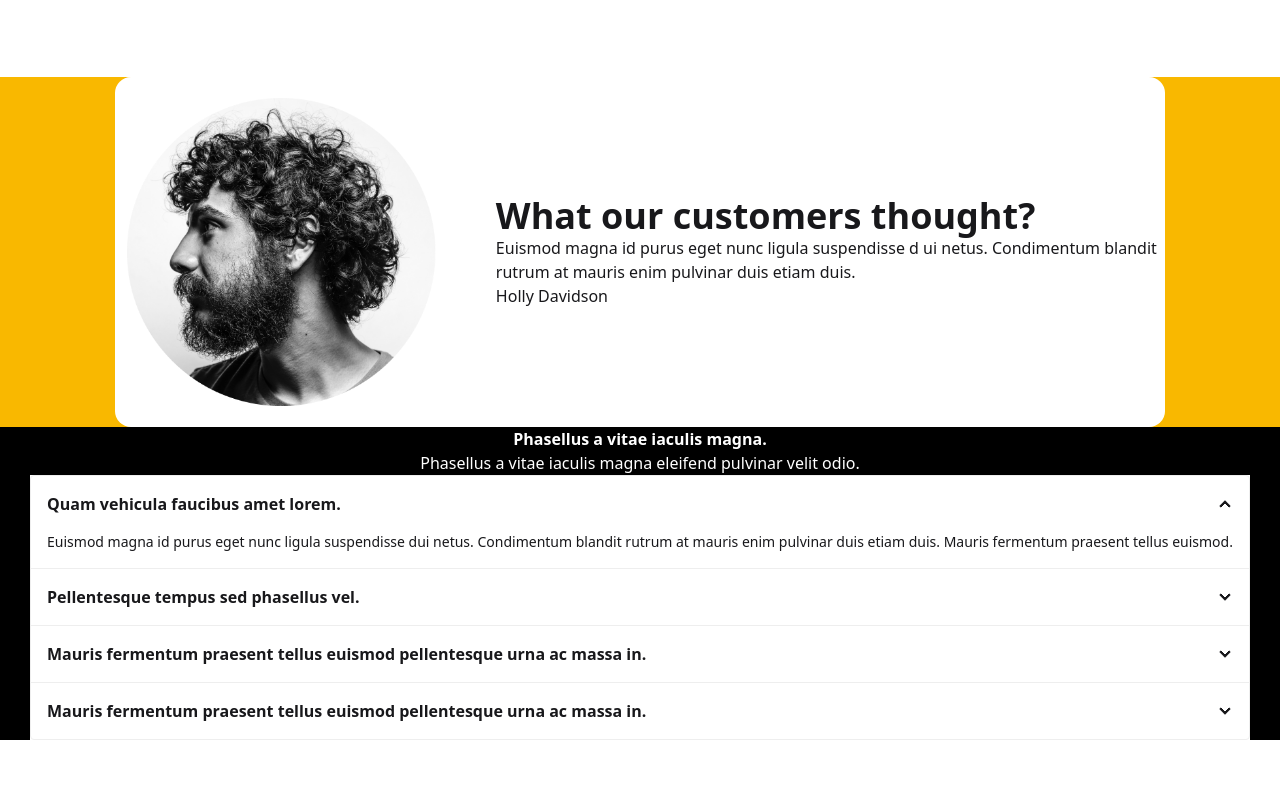
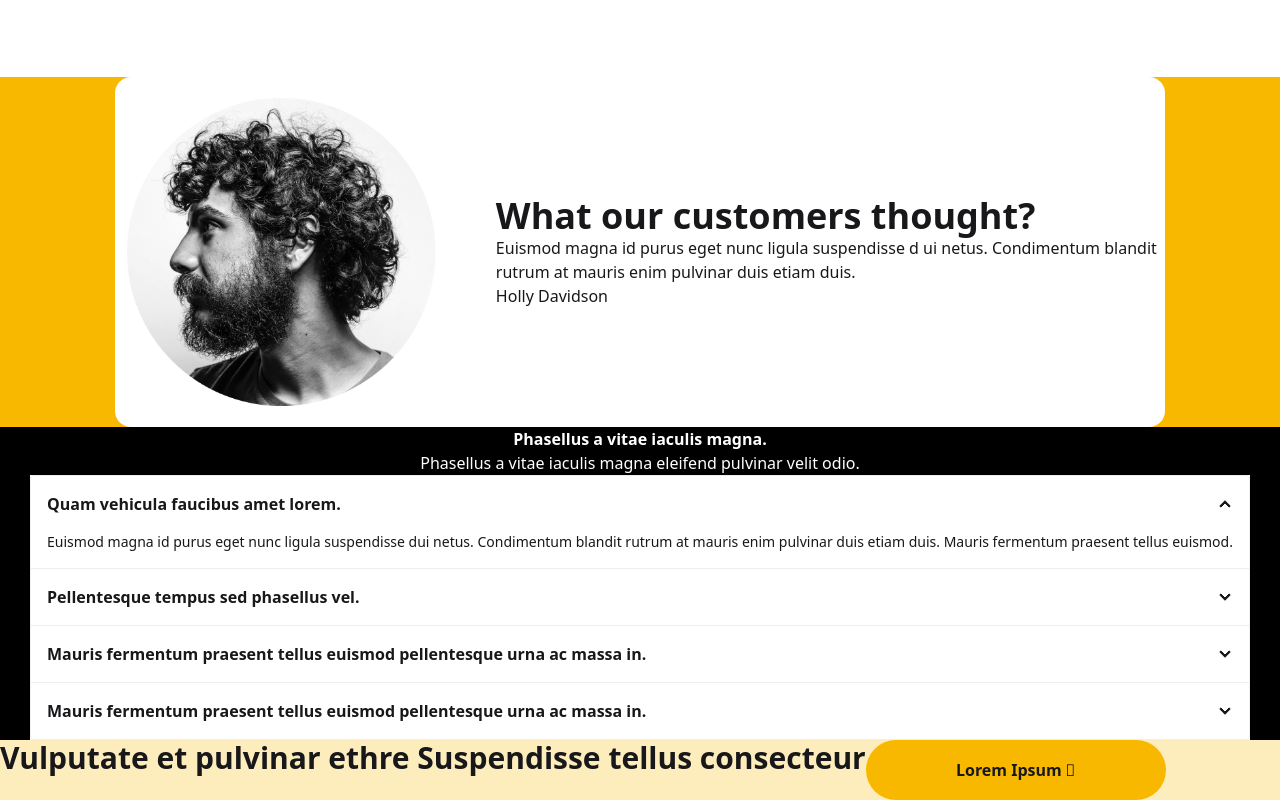
Before and after one commit to shuv0gg/demorepo, a plain HTML site: page index.html in a window 1280 px wide. Shown: the part 1773-2573 px from the top of the page. Before the commit the page ends 2513 px from the top, so only its background shows below. Drawn offline with nearby package versions, Linux system fonts and the light colour scheme.

Commit message:
Update index.html

```diff
--- a/index.html
+++ b/index.html
@@ -105,6 +105,9 @@
   </div>
 </div>
 </section>
-
+    <footer class="bg-[#FEEDBC] flex ">
+ <h1 class="text-center font-bold text-3xl">Vulputate et pulvinar ethre Suspendisse tellus consecteur</h1>
+ <button  type="submit" class="rounded-full bg-[#F9B800] w-[300px] h-[60px] font-bold">Lorem Ipsum <i class="fa-solid fa-arrow-right"></i></button>
+    </footer>
 </body>
 </html>
```
